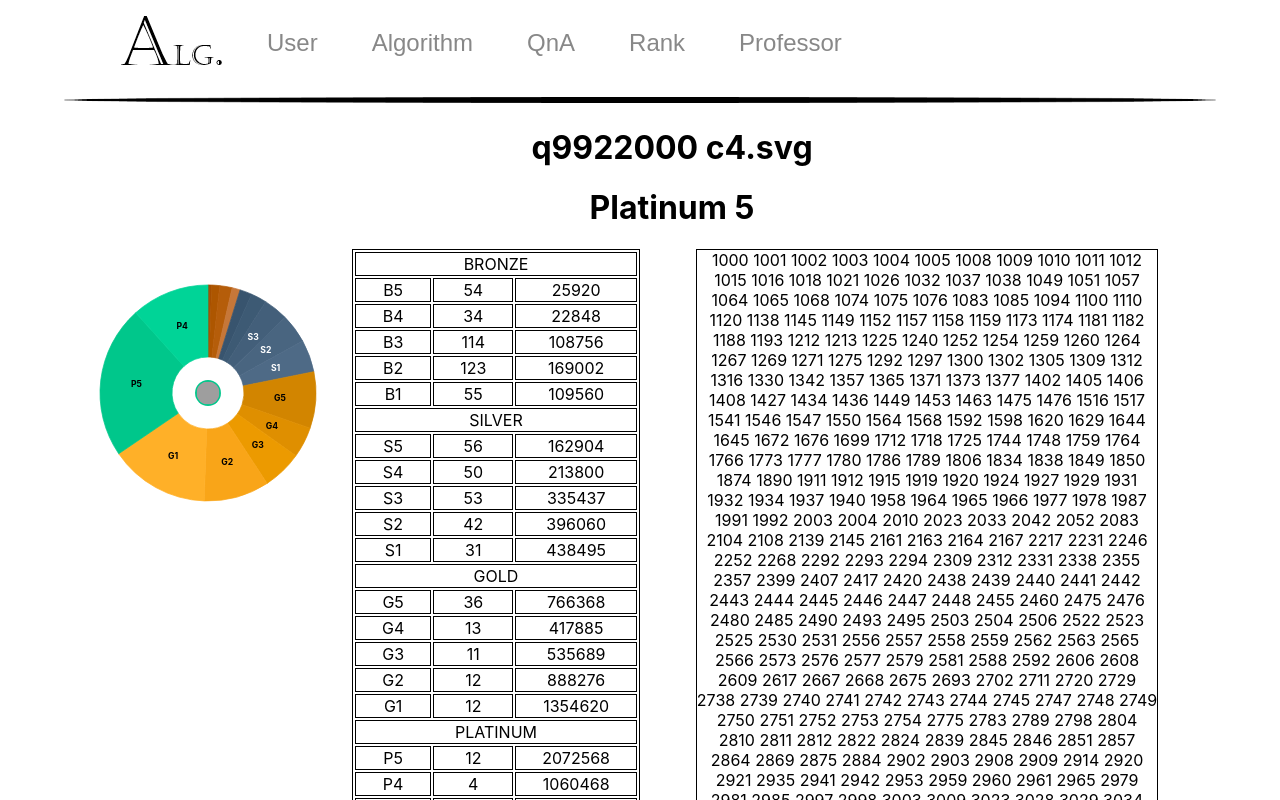
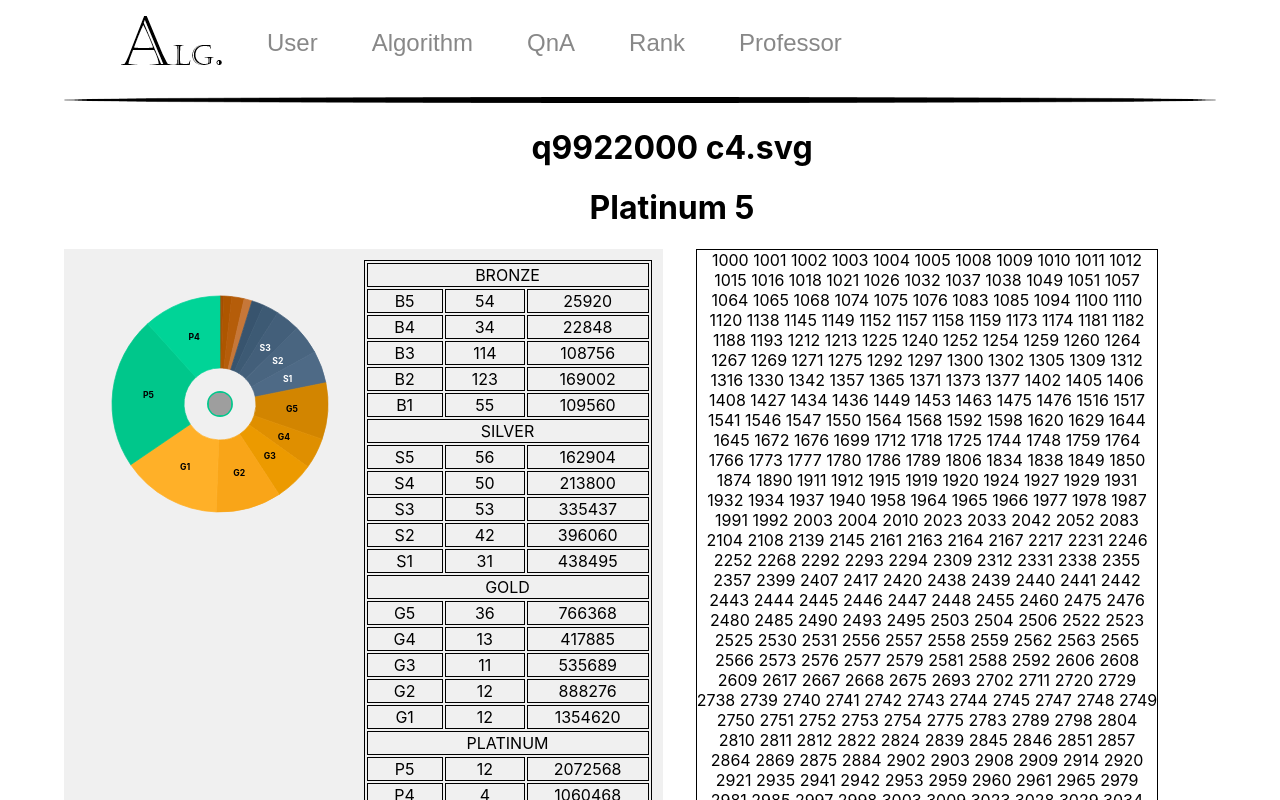
Before and after one commit to nn98/Solved.SKHU, a React (Create React App) app in the folder front-main_page/: page /userPage in a window 1280 px wide. Shown: the top 800 px of the page. Built offline with nearby package versions, Linux system fonts and the light colour scheme; grey boxes are pictures that could not be loaded.

Commit message:
#3 유저가 푼 문제 새탭으로 열기, 배경색 변경

```diff
--- a/front-main_page/src/pages/user.css
+++ b/front-main_page/src/pages/user.css
@@ -4,13 +4,17 @@
 }
 
 .user .tearTable {
+  background-color: #f0f0f0;
   width: 50%;
   float: left;
-  margin-bottom: 5%;
+  margin-bottom: 10%;
+  padding: 1%;
 }
 
 .user .tagTable {
+  background-color: #f0f0f0;
   width: 50%;
+  padding: 1%;
 }
 
 .user .problem {
--- a/front-main_page/src/pages/userPage.js
+++ b/front-main_page/src/pages/userPage.js
@@ -1,9 +1,25 @@
-import React from "react";
+import React, { useState } from "react";
 import "./user.css";
 import usersJ from "./users.json";
 
 const UserPage = () => {
   const save = usersJ;
+  // const [opens, setOpens] = useState([
+  //   { BRONZE: "false" },
+  //   { SILVER: "false" },
+  //   { GOLD: "false" },
+  //   { PLATINUM: "false" },
+  //   { DIAMOND: "false" },
+  //   { RUBY: "false" },
+  // ]);
+
+  // const onClickEnter = (tear) => {
+  //   setOpens(
+  //     opens.map((open) =>
+  //       opens.tear === "false" ? { ...open, tear: !open.tear } : open
+  //     )
+  //   );
+  // };
 
   return (
     <div className="user">
@@ -23,9 +39,14 @@ const UserPage = () => {
             {save.solved_tear.map((BigTears) => (
               <tbody key={BigTears.big_tear}>
                 <tr>
-                  <td colSpan="3">{BigTears.big_tear}</td>
+                  <td
+                    colSpan="3"
+                    // onClick={onClickEnter(BigTears.big_tear)}
+                  >
+                    {BigTears.big_tear}
+                  </td>
                 </tr>
-
+                <>
                   {BigTears.type.map((tear) => (
                     <tr key={tear.tear}>
                       <td>{tear.tear}</td>
@@ -33,6 +54,7 @@ const UserPage = () => {
                       <td>{tear.EXP}</td>
                     </tr>
                   ))}
+                </>
               </tbody>
             ))}
           </table>
@@ -44,6 +66,8 @@ const UserPage = () => {
               key={index}
               href={"https://www.acmicpc.net/problem/" + problem}
               style={{ textDecorationLine: "none", color: "#000" }}
+              target="_blank"
+              rel="noopener noreferrer"
             >
               {problem} {""}
             </a>
```
Lines whose indentation alone changed are shown as unchanged.
